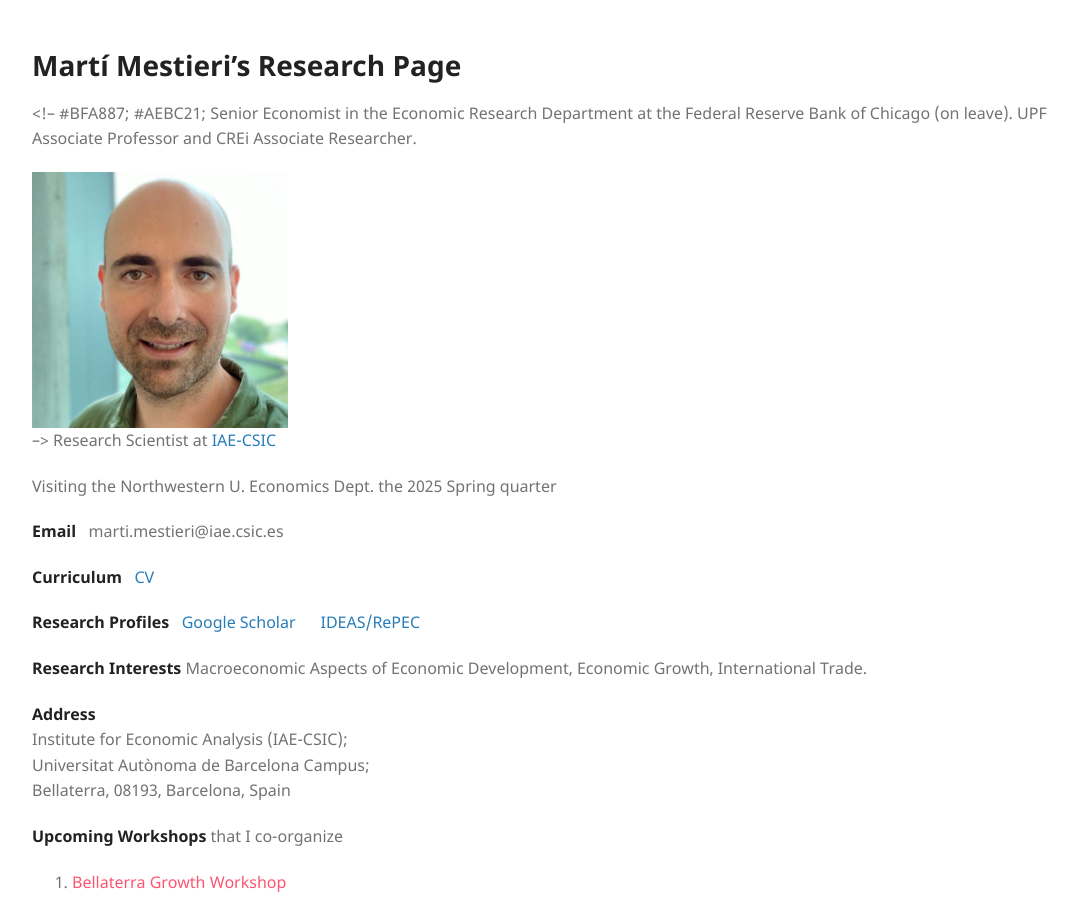
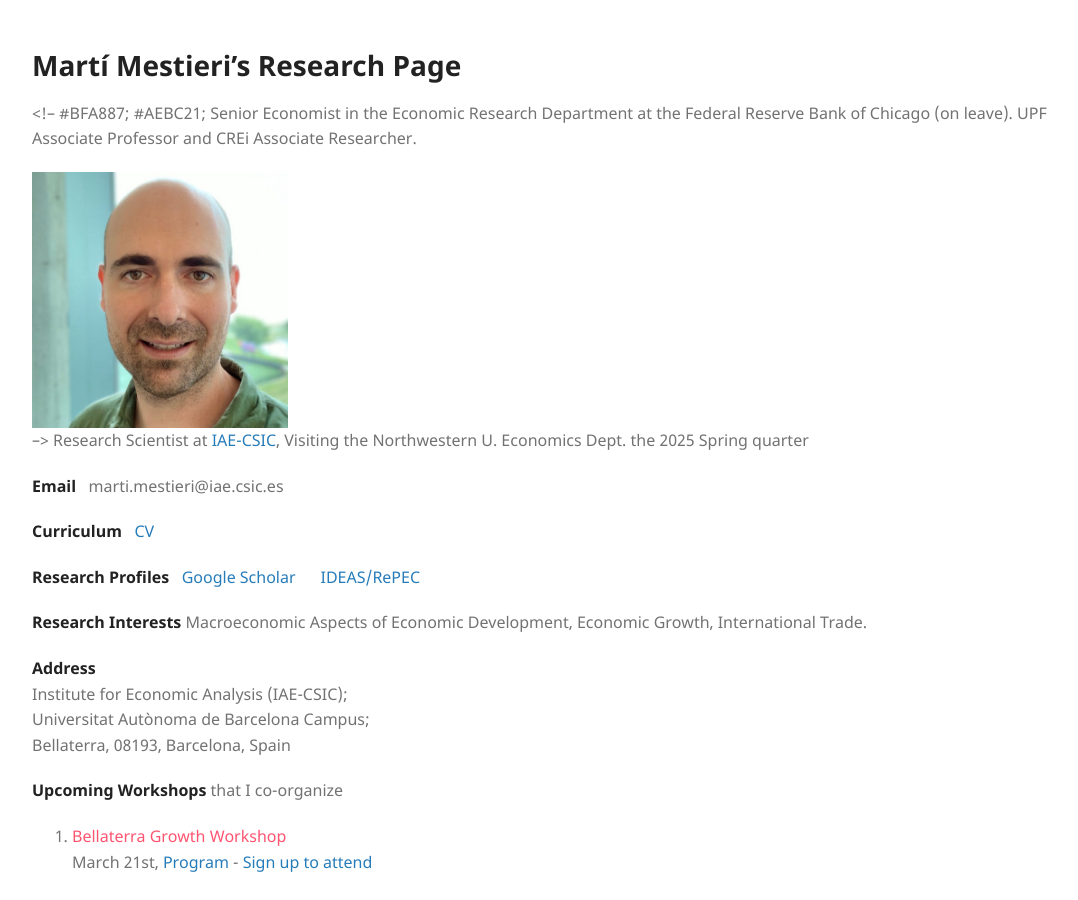
Before and after one commit to mestieri/mestieri.github.io, a Jekyll site: the page built from index.md, in a window 1280 px wide and 900 px high. Shown: the whole window, without its empty margins (96-1174 px from the left). Built offline with Jekyll 4.4.1, drawn with Linux system fonts in a browser that asks for light colours.

```diff
--- a/index.md
+++ b/index.md
@@ -62,9 +62,7 @@ UPF Associate Professor and CREi Associate Researcher.
 
 <img src="marti-696x928.jpeg" alt="Martí Mestieri">
 -->
-Research Scientist at [IAE-CSIC](https://www.iae.csic.es/index.php?lang=ing)
-
-Visiting the Northwestern U. Economics Dept. the 2025 Spring quarter
+Research Scientist at [IAE-CSIC](https://www.iae.csic.es/index.php?lang=ing), Visiting the Northwestern U. Economics Dept. the 2025 Spring quarter
 
 **Email** &nbsp; marti.mestieri@iae.csic.es
 
```
